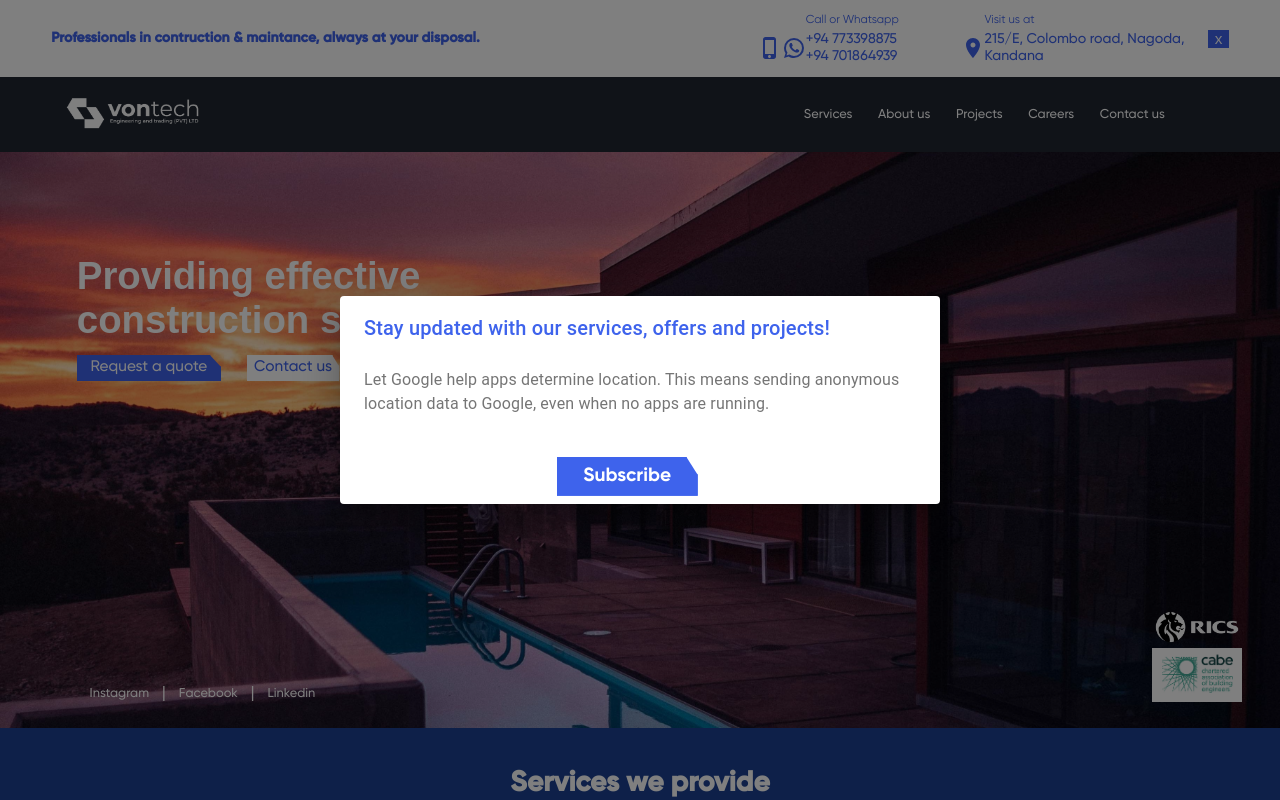
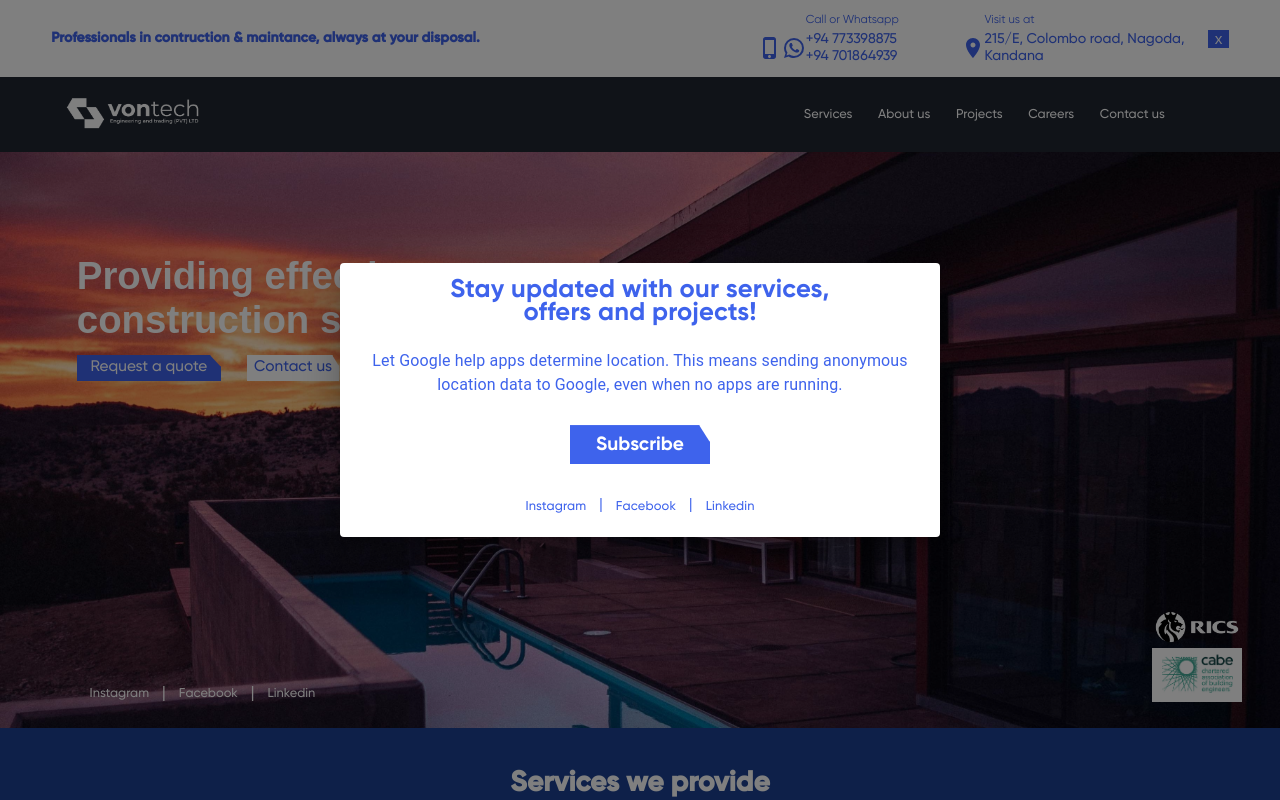
Before and after one commit to Omiga-Developers/Vontech, a React (Create React App) app: page / in a window 1280 px wide. Shown: the top 800 px of the page. Built offline with nearby package versions, Linux system fonts and the light colour scheme.

Commit message:
title n social

```diff
--- a/src/pages/HomePage/HomePage.tsx
+++ b/src/pages/HomePage/HomePage.tsx
@@ -55,6 +55,15 @@ const HomePage = () => {
                     <DialogActions>
                         <AngledButton onClick={subscribe}>Subscribe</AngledButton>
                     </DialogActions>
+                    <DialogContent>
+                        <DialogContentText>
+                            <a href="https://google.lk">Instagram</a>
+                            |
+                            <a href="https://google.lk">Facebook</a>
+                            |
+                            <a href="https://google.lk">Linkedin</a>
+                        </DialogContentText>
+                    </DialogContent>
                 </Dialog>
                 <Container>
                     <TopbarContactUs />
@@ -95,7 +104,7 @@ const AngledButton = styled.button `
     font-family: Gilroy-Bold;
     font-size: 1.5vw;
     padding: 0.5vw 2vw;
-    margin: 1vw 2vw 0 0;
+    margin: 0 0 1vw 0;
     clip-path: polygon(0 0, 92% 0, 100% 46%, 100% 70%, 100% 100%, 30% 100%, 0 100%, 0% 30%);
     color: white;
 
@@ -104,7 +113,7 @@ const AngledButton = styled.button `
     transition: 0.2s ease;
 
     :hover {
-        background-color: white;
+        background-color: #fafafa;
         border-color: white;
         color: #3E63EC;
         cursor: pointer;
--- a/src/pages/HomePage/dialog.css
+++ b/src/pages/HomePage/dialog.css
@@ -1,7 +1,30 @@
-.MuiDialog-paper > div > h2 {
+.MuiDialog-paper > .MuiDialogTitle-root {
+    display: flex;
+    justify-content: center;
+}
+
+.MuiDialog-paper > .MuiDialogTitle-root > h2 {
     color: #3E63EC;
+    font-family: Gilroy-Bold;
+    text-align: center;
+    font-size: 2vw;
+    width: 70%;
+    line-height: 1.8vw;
 }
 
 .MuiDialogActions-root {
     justify-content: center !important;
 }
+
+.MuiDialogContent-root > p {
+    text-align: center;
+    color: #3E63EC;
+}
+
+.MuiDialogContent-root > p > a {
+    font-size: 1vw;
+    color: #3E63EC;
+    padding: 0vw 1vw;
+    text-decoration: none;
+    font-family: Gilroy-Medium;
+}
```
